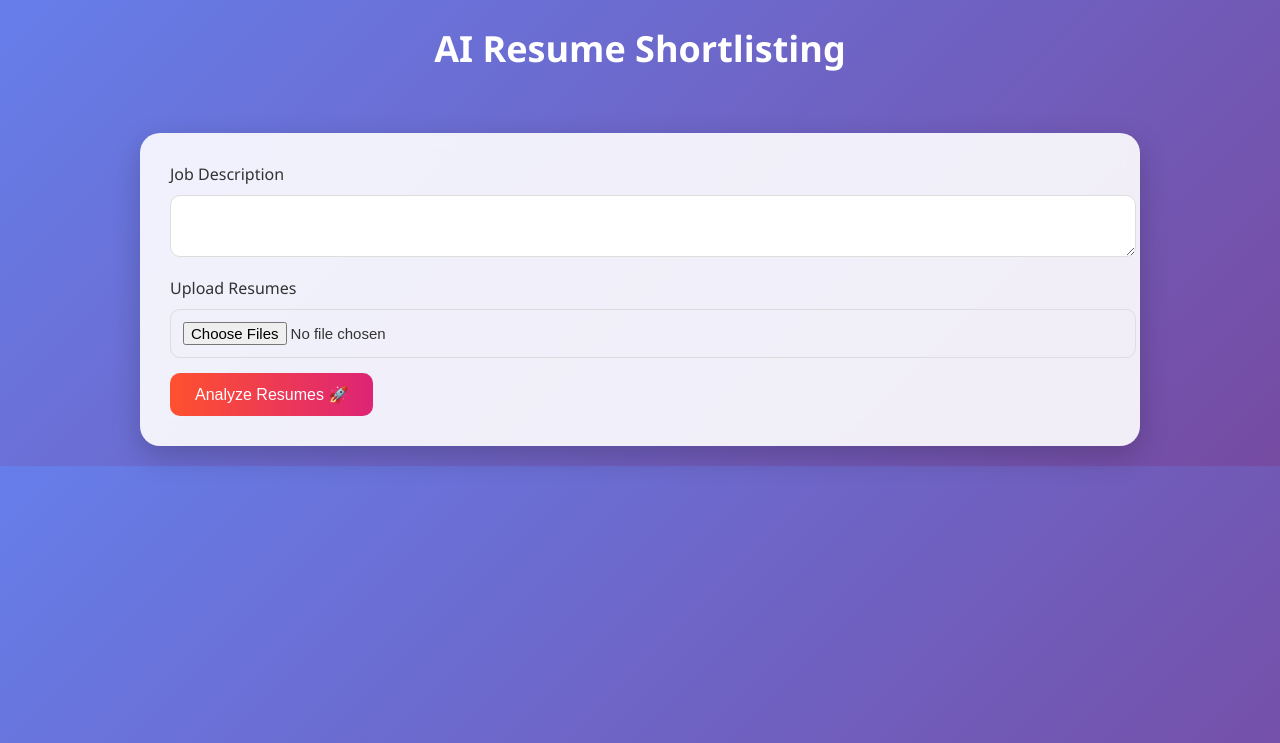
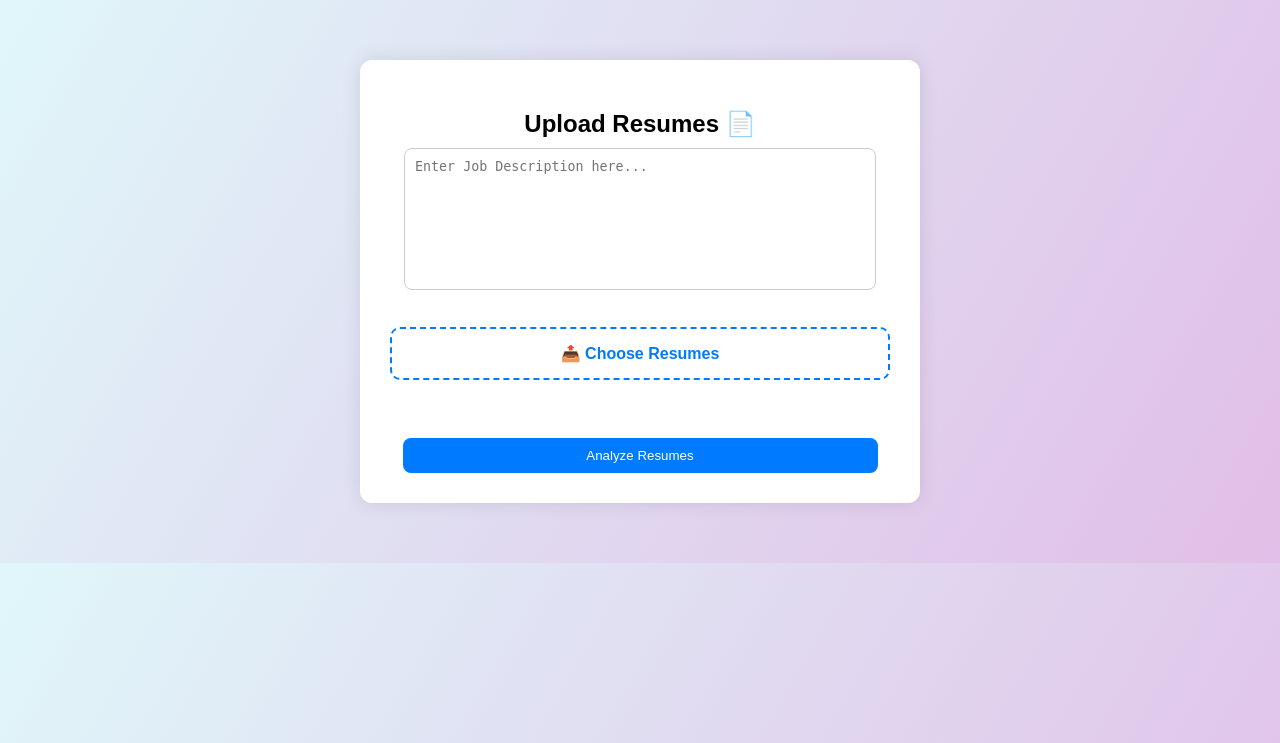
Before and after one commit to devi973796/AI_Resume_Shortlisting, a Flask app: page /upload in a window 1280 px wide. Shown: the top 743 px of the page. Run offline with Flask 3, Linux system fonts and the light colour scheme.

Commit message:
Initial upload of AI Resume Shortlisting project

```diff
--- a/app.py
+++ b/app.py
@@ -1,207 +1,139 @@
-# imports
-
 from flask import Flask, render_template, request, redirect, session
+from werkzeug.security import generate_password_hash, check_password_hash
+from werkzeug.utils import secure_filename
+import os
 
 from database import db
 from models import User
-
-from werkzeug.security import generate_password_hash, check_password_hash
-
-from werkzeug.utils import secure_filename
 
 from resume_parser import extract_text
 from matcher import calculate_match
 from skills import find_skills
 from ats_score import calculate_ats
 from report import generate_report
+
 import os
+
+os.makedirs("uploads", exist_ok=True)
+# ---------------- APP INIT ----------------
 app = Flask(__name__)
+app.secret_key = "secretkey123"
 
-app.secret_key="resume_ai"
-
-
-app.config["SQLALCHEMY_DATABASE_URI"]="sqlite:///resume.db"
-
+# ---------------- DATABASE CONFIG ----------------
+app.config["SQLALCHEMY_DATABASE_URI"] = "sqlite:///users.db"
+app.config["SQLALCHEMY_TRACK_MODIFICATIONS"] = False
 
 db.init_app(app)
 
-
+# ---------------- CREATE TABLES ----------------
 with app.app_context():
-
     db.create_all()
 
 
-
-# HOME
-
+# ---------------- HOME ----------------
 @app.route("/")
 def home():
-
     return redirect("/login")
 
 
-
-# LOGIN ROUTE
-
-@app.route("/login", methods=["GET","POST"])
+# ---------------- LOGIN ----------------
+@app.route("/login", methods=["GET", "POST"])
 def login():
 
-    if request.method=="POST":
+    if request.method == "POST":
+        email = request.form["email"]
+        password = request.form["password"]
 
-        email=request.form["email"]
+        user = User.query.filter_by(email=email).first()
 
-        password=request.form["password"]
+        if not user:
+            return render_template("login.html", error="User not found ❌")
 
+        if not check_password_hash(user.password, password):
+            return render_template("login.html", error="Wrong password ❌")
 
-        user=User.query.filter_by(
-            email=email
-        ).first()
-
-
-        if user and check_password_hash(
-            user.password,
-            password
-        ):
-
-            session["user"]=user.name
-
-            return redirect("/dashboard")
-
+        session["user"] = user.id
+        return redirect("/dashboard")
 
     return render_template("login.html")
 
 
-
-# DASHBOARD
-
-@app.route("/dashboard")
-def dashboard():
-
-    return render_template(
-        "dashboard.html",
-        name=session["user"]
-    )
-
-
-
-# UPLOAD ROUTE
-
-# UPLOAD ROUTE
-
-@app.route("/upload", methods=["GET","POST"])
-def upload():
-    print("UPLOAD ROUTE ENTERED")
-
-    if request.method=="POST":
-        print("POST REQUEST RECEIVED")
-        job=request.form["description"]
-
-        files=request.files.getlist("resumes")
-        print("FILES:", files)
-        results=[]
-
-
-        for file in files:
-
-            filename=secure_filename(
-                file.filename
-            )
-
-
-            os.makedirs("uploads", exist_ok=True)
-
-            path="uploads/"+filename
-
-            file.save(path)
-
-
-            resume_text=extract_text(path)
-
-
-            score=calculate_match(
-                resume_text,
-                job
-            )
-
-
-            resume_skills=find_skills(
-                resume_text
-            )
-
-
-            job_skills=find_skills(
-                job
-            )
-
-
-            matched=list(
-                set(resume_skills)
-                &
-                set(job_skills)
-            )
-
-
-            missing=list(
-                set(job_skills)
-                -
-                set(resume_skills)
-            )
-
-
-            ats=calculate_ats(
-                score,
-                matched
-            )
-
-            print("RESULT:", filename, score, matched)
-
-            results.append(
-                {
-                    "name": filename,
-                    "score": score,
-                    "ats": ats,
-                    "matched": matched,
-                    "missing": missing
-                }
-            )
-
-            results = sorted(results, key=lambda x: x["ats"], reverse=True)
-
-            return render_template(
-    "result.html",
-    results=results
-)
-            return render_template(
-            "result.html",
-            results=results
-        )
-
-
-    return render_template("upload.html")
-
-@app.route("/signup", methods=["GET","POST"])
+# ---------------- SIGNUP ----------------
+@app.route("/signup", methods=["GET", "POST"])
 def signup():
 
-    if request.method=="POST":
+    if request.method == "POST":
+        name = request.form["name"]
+        email = request.form["email"]
+        password = request.form["password"]
 
-        name=request.form["name"]
-        email=request.form["email"]
-        password=request.form["password"]
+        hashed_pw = generate_password_hash(password)
 
-        hashed=generate_password_hash(password)
-
-        user=User(
-            name=name,
-            email=email,
-            password=hashed
-        )
-
-        db.session.add(user)
+        new_user = User(name=name, email=email, password=hashed_pw)
+        db.session.add(new_user)
         db.session.commit()
 
         return redirect("/login")
 
     return render_template("signup.html")
 
-if __name__=="__main__":
-    app.run(host="0.0.0.0", port=10000)
+
+# ---------------- DASHBOARD ----------------
+@app.route("/dashboard")
+def dashboard():
+    return render_template("dashboard.html")
+
+
+# ---------------- UPLOAD FOLDER ----------------
+UPLOAD_FOLDER = "uploads"
+app.config["UPLOAD_FOLDER"] = UPLOAD_FOLDER
+
+if not os.path.exists(UPLOAD_FOLDER):
+    os.makedirs(UPLOAD_FOLDER)
+
+
+# ---------------- UPLOAD ----------------
+job_description = "Software Developer with Python, Flask, SQL skills"
+
+@app.route("/upload", methods=["GET", "POST"])
+def upload():
+    if request.method == "POST":
+
+        files = request.files.getlist("resumes")
+        job = request.form.get("job")
+
+        results = []
+
+        os.makedirs("uploads", exist_ok=True)
+
+        for file in files:
+
+            if file.filename == "":
+                continue
+
+            filename = secure_filename(file.filename)
+
+            path = os.path.join("uploads", filename)
+
+            file.save(path)
+
+            text = extract_text(path)
+
+            skills = find_skills(text)
+            match = calculate_match(text, job)
+            ats = calculate_ats(text, skills)
+
+            results.append({
+                "name": filename,
+                "match": match,
+                "ats": ats,
+                "skills": skills
+            })
+
+        return render_template("result.html", results=results)
+
+    return render_template("upload.html")
+
+# ---------------- RUN ----------------
+if __name__ == "__main__":
+    app.run(host="127.0.0.1", port=5000, debug=True)
--- a/static/style.css
+++ b/static/style.css
@@ -1,202 +1,175 @@
-body{
-    margin:0;
-    font-family: 'Segoe UI', sans-serif;
-    background: linear-gradient(135deg,#667eea,#764ba2);
-    color:#333;
+body {
+    font-family: Arial;
+    background: linear-gradient(120deg, #e0f7fa, #e1bee7);
+    margin: 0;
 }
 
-/* CENTER CONTAINER */
-.container{
-    width:90%;
-    max-width:1000px;
-    margin:auto;
-    padding-top:40px;
+/* LOGIN + SIGNUP BOX */
+.login-container {
+    width: 320px;
+    margin: 120px auto;
+    padding: 25px;
+    background: white;
+    border-radius: 12px;
+    box-shadow: 0 10px 25px rgba(0,0,0,0.1);
+    text-align: center;
 }
 
-/* GLASS CARD STYLE */
-.card{
-    background: rgba(255,255,255,0.9);
-    backdrop-filter: blur(10px);
-    padding:30px;
-    border-radius:20px;
-    box-shadow:0 10px 30px rgba(0,0,0,0.2);
-    margin-bottom:20px;
+.login-container h2 {
+    margin-bottom: 20px;
 }
 
-/* HEADINGS */
-h1{
-    text-align:center;
-    color:white;
-    font-size:36px;
-    margin-bottom:20px;
+input {
+    width: 90%;
+    padding: 10px;
+    margin: 8px 0;
+    border: 1px solid #ccc;
+    border-radius: 6px;
 }
 
-/* INPUTS */
-input,textarea{
-    width:100%;
-    padding:12px;
-    margin-top:10px;
-    margin-bottom:15px;
-    border-radius:10px;
-    border:1px solid #ddd;
-    font-size:15px;
+button {
+    width: 95%;
+    padding: 10px;
+    background: #6c5ce7;
+    color: white;
+    border: none;
+    border-radius: 6px;
+    cursor: pointer;
 }
 
-/* BUTTON */
-button{
-    background: linear-gradient(90deg,#ff512f,#dd2476);
-    color:white;
-    padding:12px 25px;
-    border:none;
-    border-radius:10px;
-    font-size:16px;
-    cursor:pointer;
-    transition:0.3s;
+button:hover {
+    background: #4b3bc8;
 }
 
-button:hover{
-    transform:scale(1.05);
+/* bottom link */
+.bottom-text {
+    margin-top: 12px;
+    font-size: 14px;
 }
 
-/* RESULT CARD */
-.result-card{
-    background:white;
-    padding:20px;
-    margin-bottom:20px;
-    border-radius:15px;
-    box-shadow:0 5px 20px rgba(0,0,0,0.15);
-    border-left:6px solid #764ba2;
+.bottom-text a {
+    color: #6c5ce7;
+    text-decoration: none;
+    font-weight: bold;
 }
 
-/* SCORE BADGE */
-.score{
-    color:#27ae60;
-    font-size:20px;
-    font-weight:bold;
+/* DASHBOARD */
+.dashboard {
+    text-align: center;
+    margin-top: 100px;
 }
 
-/* SKILLS TAG */
-.skill{
-    display:inline-block;
-    padding:6px 12px;
-    margin:5px;
-    border-radius:20px;
-    font-size:13px;
-    background: linear-gradient(90deg,#36d1dc,#5b86e5);
-    color:white;
+.btn {
+    display: inline-block;
+    padding: 10px 20px;
+    background: #00b894;
+    color: white;
+    border-radius: 6px;
+    text-decoration: none;
 }
-.login-wrapper{
-    height:100vh;
-    display:flex;
-    justify-content:center;
-    align-items:center;
+.sub-text {
+    font-size: 14px;
+    color: gray;
+    margin-bottom: 10px;
 }
 
-.login-card{
-    width:320px;
-    background:white;
-    padding:25px;
-    border-radius:15px;
-    box-shadow:0 10px 25px rgba(0,0,0,0.2);
-    text-align:center;
+.error-msg {
+    color: red;
+    font-size: 13px;
+    margin-top: 10px;
+    font-weight: bold;
+}
+.upload-container {
+    width: 450px;
+    margin: 80px auto;
+    padding: 30px;
+    background: white;
+    border-radius: 12px;
+    box-shadow: 0px 0px 20px rgba(0,0,0,0.1);
+    text-align: center;
 }
 
-.login-card h2{
-    margin-bottom:15px;
-    color:#333;
+.upload-container h2 {
+    margin-bottom: 10px;
 }
 
-.login-card input{
-    width:100%;
-    padding:10px;
-    margin:8px 0;
-    border-radius:8px;
-    border:1px solid #ccc;
+.desc {
+    font-size: 14px;
+    color: gray;
+    margin-bottom: 20px;
 }
 
-.login-card button{
-    width:100%;
-    margin-top:10px;
-}
-body{
-    margin:0;
-    font-family:'Segoe UI',sans-serif;
+.upload-box {
+    display: block;
+    padding: 15px;
+    border: 2px dashed #007bff;
+    border-radius: 10px;
+    cursor: pointer;
+    margin-bottom: 20px;
+    color: #007bff;
+    font-weight: bold;
 }
 
-/* BACKGROUND ANIMATION */
-.login-bg{
-    height:100vh;
-    display:flex;
-    justify-content:center;
-    align-items:center;
-    background: linear-gradient(-45deg,#667eea,#764ba2,#6b73ff,#000dff);
-    background-size:400% 400%;
-    animation: gradientBG 8s ease infinite;
+.upload-box input {
+    display: none;
 }
 
-@keyframes gradientBG{
-    0%{background-position:0% 50%}
-    50%{background-position:100% 50%}
-    100%{background-position:0% 50%}
+button {
+    background: #007bff;
+    color: white;
+    padding: 10px 20px;
+    border: none;
+    border-radius: 8px;
+    cursor: pointer;
 }
 
-/* LOGIN CARD */
-.login-card{
-    width:340px;
-    background:white;
-    padding:30px;
-    border-radius:15px;
-    box-shadow:0 10px 30px rgba(0,0,0,0.3);
-    text-align:center;
+button:hover {
+    background: #0056b3;
+}
+.upload-container {
+    width: 500px;
+    margin: 60px auto;
+    padding: 30px;
+    background: white;
+    border-radius: 12px;
+    box-shadow: 0px 0px 20px rgba(0,0,0,0.1);
+    text-align: center;
 }
 
-/* TITLE */
-.login-card h2{
-    margin-bottom:5px;
+.upload-container textarea {
+    width: 90%;
+    height: 120px;
+    padding: 10px;
+    margin-bottom: 15px;
+    border-radius: 8px;
+    border: 1px solid #ccc;
+    resize: none;
 }
 
-.login-card p{
-    color:gray;
-    font-size:14px;
-    margin-bottom:20px;
+.upload-box {
+    display: block;
+    padding: 15px;
+    border: 2px dashed #007bff;
+    border-radius: 10px;
+    cursor: pointer;
+    color: #007bff;
+    font-weight: bold;
 }
 
-/* INPUT BOX */
-.input-box{
-    position:relative;
-    margin-bottom:20px;
+.upload-box input {
+    display: none;
 }
 
-.input-box input{
-    width:100%;
-    padding:12px;
-    border:1px solid #ccc;
-    border-radius:8px;
-    outline:none;
+button {
+    margin-top: 20px;
+    background: #007bff;
+    color: white;
+    padding: 10px 20px;
+    border: none;
+    border-radius: 8px;
+    cursor: pointer;
 }
 
-/* BUTTON */
-.login-card button{
-    width:100%;
-    padding:12px;
-    border:none;
-    border-radius:8px;
-    background:linear-gradient(90deg,#ff512f,#dd2476);
-    color:white;
-    font-size:16px;
-    cursor:pointer;
-    transition:0.3s;
+button:hover {
+    background: #0056b3;
 }
-
-.login-card button:hover{
-    transform:scale(1.05);
-}
-.success{
-    color:green;
-    font-size:14px;
-}
-
-.error{
-    color:red;
-    font-size:14px;
-}
--- a/templates/upload.html
+++ b/templates/upload.html
@@ -2,30 +2,35 @@
 <html>
 
 <head>
-<link rel="stylesheet" href="/static/style.css">
-<title>Upload Resumes</title>
+    <title>Upload Resumes</title>
+    <link rel="stylesheet" href="/static/style.css">
 </head>
 
 <body>
 
-<h1>AI Resume Shortlisting</h1>
+<div class="upload-container">
 
-<div class="container">
-<div class="card">
+    <h2>Upload Resumes 📄</h2>
 
-<form action="/upload" method="POST" enctype="multipart/form-data">
+    <form method="POST" enctype="multipart/form-data">
 
-<label>Job Description</label>
-<textarea name="description" required></textarea>
+        <!-- JOB DESCRIPTION -->
+        <textarea name="job" placeholder="Enter Job Description here..." required></textarea>
 
-<label>Upload Resumes</label>
-<input type="file" name="resumes" multiple accept=".pdf" required>
+        <br><br>
 
-<button type="submit">Analyze Resumes 🚀</button>
+        <!-- FILE UPLOAD -->
+        <label class="upload-box">
+            📤 Choose Resumes
+            <input type="file" name="resumes" multiple required>
+        </label>
 
-</form>
+        <br>
 
-</div>
+        <button type="submit">Analyze Resumes</button>
+
+    </form>
+
 </div>
 
 </body>
```
Also changed, not shown: ats_score.py (+6 -15 lines), matcher.py (+5 -29 lines), skills.py (+4 -8 lines), templates/dashboard.html (+6 -30 lines), templates/login.html (+19 -27 lines), templates/signup.html (+5 -13 lines).
